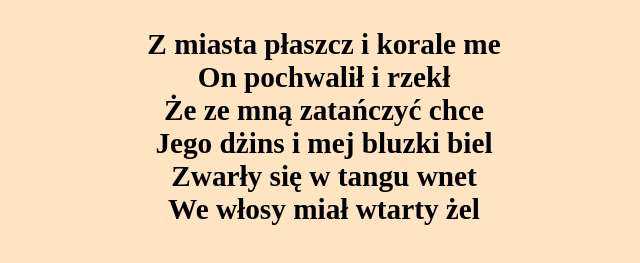
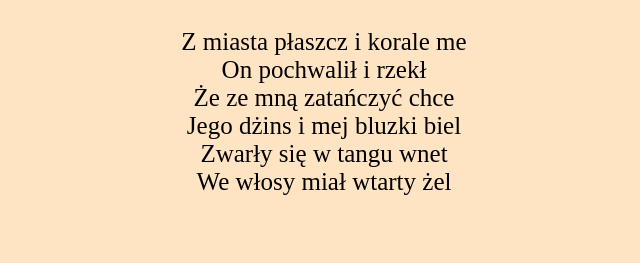
Before and after one commit to Kubaole123/learning-git-2, a plain HTML site: page index.html in a window 1280 px wide. Shown: the part 487-750 px from the top of the page, without its empty margins (316-956 px from the left). Drawn offline with Linux system fonts and the light colour scheme.

Commit message:
poprawka do tekstu

```diff
--- a/index.html
+++ b/index.html
@@ -14,12 +14,12 @@
         <img src="" alt="">
         <h1 class="title">Czerwone korale</h1>
         <h2 class="author">by brathanki</h2>
-        <h3 class="text">Z miasta płaszcz i korale me<br>
+        <p class="text">Z miasta płaszcz i korale me<br>
             On pochwalił i rzekł<br>
             Że ze mną zatańczyć chce<br>
             Jego dżins i mej bluzki biel<br>
             Zwarły się w tangu wnet<br>
-            We włosy miał wtarty żel</h3>
+            We włosy miał wtarty żel</p>
     </body>
 
 
```
